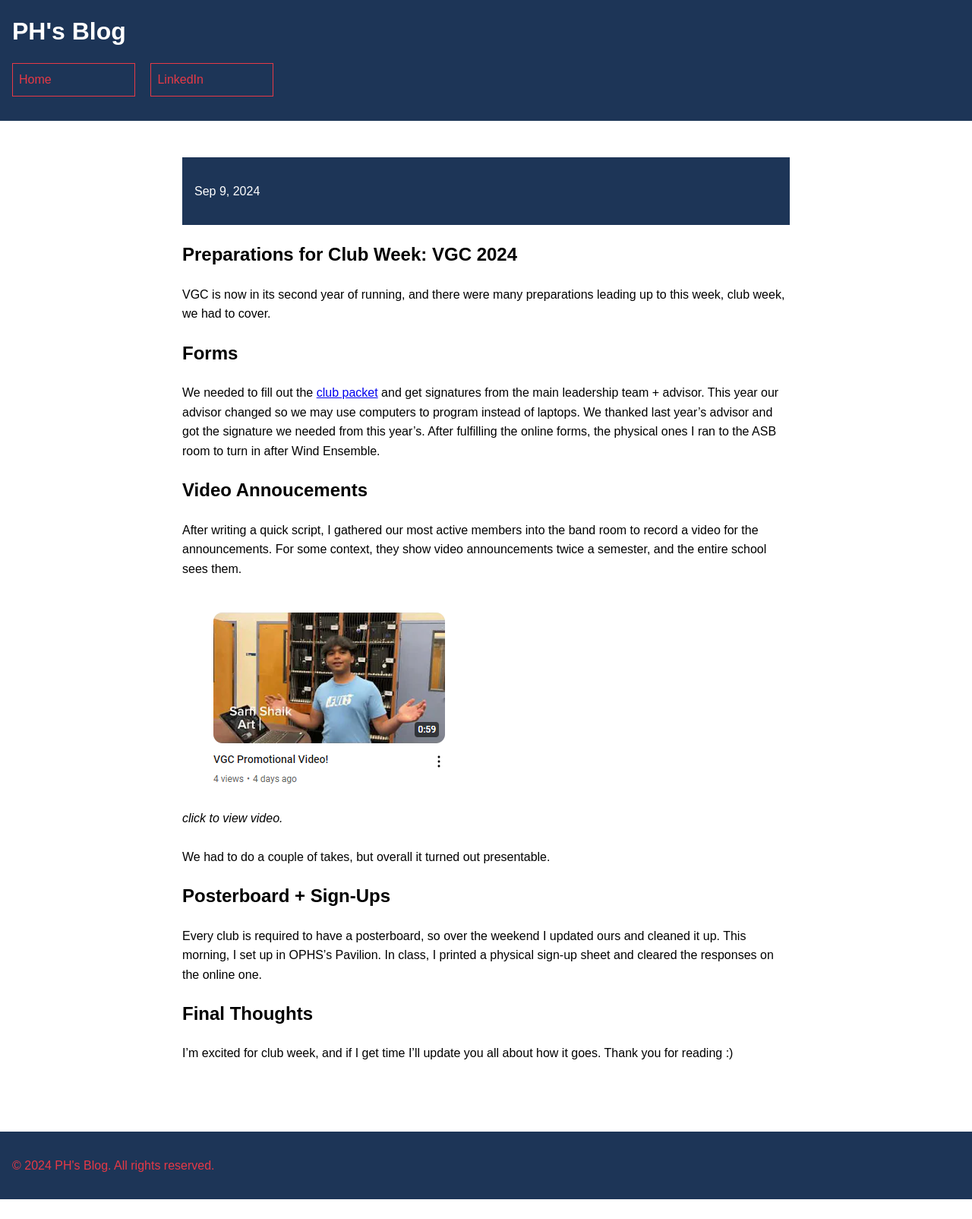
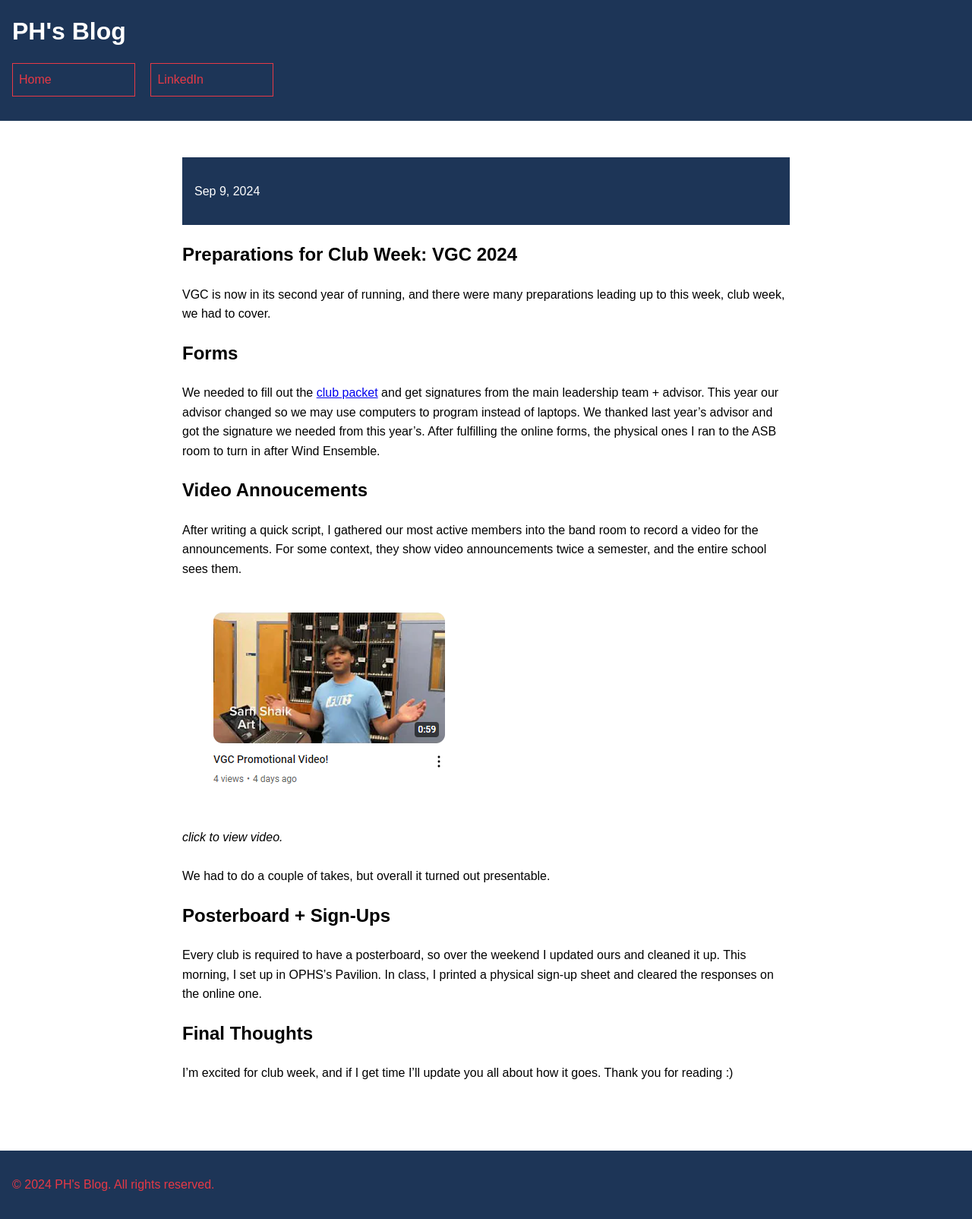
Before and after one commit to CaptainSapphire/PH-s-Blog, a Jekyll site: the page built from _posts/2024-09-09-Club-week.md, in a window 1280 px wide. Shown: the whole page at 76% size. Built offline with Jekyll 4.4.1, drawn with Linux system fonts in a browser that asks for light colours; before the commit the page ends 1578 px from its top, so only the background shows below that.

Commit message:
Update 2024-09-09-Club-week.md

```diff
--- a/_posts/2024-09-09-Club-week.md
+++ b/_posts/2024-09-09-Club-week.md
@@ -15,7 +15,7 @@ We thanked last year's advisor and got the signature we needed from this year's.
 After writing a quick script, I gathered our most active members into the band room to record a video for the announcements. For some context, they show video announcements twice a semester, and the entire school sees them.
 <br><br>
 [![YouTube thumbnail](https://github.com/CaptainSapphire/PH-s-Blog/blob/main/assets/September%202024/Screenshot%202024-09-09%20091550.png?raw=true)](https://www.youtube.com/watch?v=rzNJrG0PhQY)
-<br>
+<br><bR>
 *click to view video.*
 <br><br>
 We had to do a couple of takes, but overall it turned out presentable.
```
